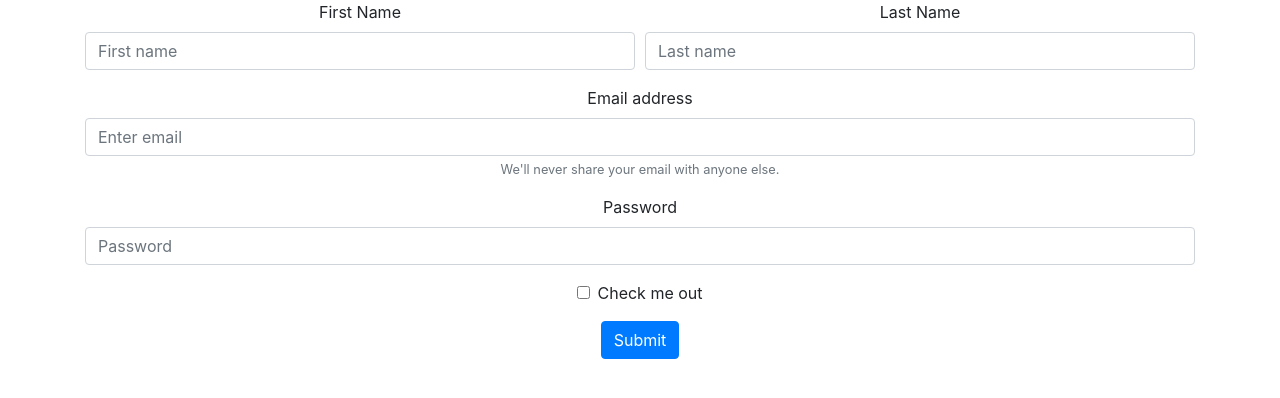
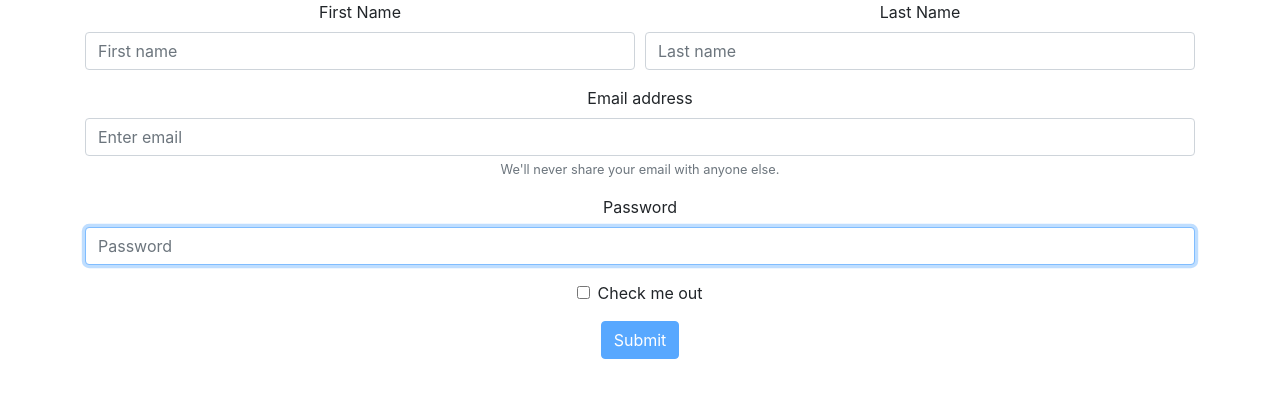
Before and after one commit to timwangmusic/Vacation-Planner, a React (Create React App) app in the folder planner-app/: page / in a window 1280 px wide. Shown: the top 398 px of the page. Built offline with nearby package versions, Linux system fonts and the light colour scheme.

Commit message:
modified components

```diff
--- a/planner-app/src/components/Login.js
+++ b/planner-app/src/components/Login.js
@@ -1,10 +1,22 @@
-import React from "react"
+import React, {useState} from "react"
 import Form from 'react-bootstrap/Form'
 import Button from 'react-bootstrap/Button'
 import Col from 'react-bootstrap/Col'
 
 const Login = () => {
-  return (
+  const[email, setEmail] = useState("")
+  const[password, setPassword] = useState("")
+
+  function validateForm() {
+      return email.length > 0 && password.length > 0
+  }
+
+  function handleSubmit(event) {
+      event.preventDefault()
+  }
+
+
+	return (
 <Form>
     <Form.Row>
         <Form.Group as={Col} controlId="formGridFirstName">
@@ -20,7 +32,13 @@ const Login = () => {
 
     <Form.Group controlId="formBasicEmail">
         <Form.Label>Email address</Form.Label>
-        <Form.Control type="email" placeholder="Enter email" />
+        <Form.Control
+        autoFocus
+        type="email"
+        value={email}
+        onChange={e => setEmail(e.target.value)}
+        placeholder="Enter email"
+        />
         <Form.Text className="text-muted">
             We'll never share your email with anyone else.
         </Form.Text>
@@ -28,13 +46,21 @@ const Login = () => {
 
   <Form.Group controlId="formBasicPassword">
     <Form.Label>Password</Form.Label>
-    <Form.Control type="password" placeholder="Password" />
+    <Form.Control
+        autoFocus
+        type="password"
+        value={password}
+        onChange={e => setPassword(e.target.value)}
+        placeholder="Password" />
     </Form.Group>
         <Form.Group controlId="formBasicCheckbox">
             <Form.Check type="checkbox" label="Check me out" />
     </Form.Group>
 
-    <Button variant="primary" type="submit">
+    <Button
+        variant="primary"
+        disabled={!validateForm()}
+        type="submit">
         Submit
     </Button>
 
```
Also changed, not shown: 1 other file (tests, documents, lock files or other folders).
